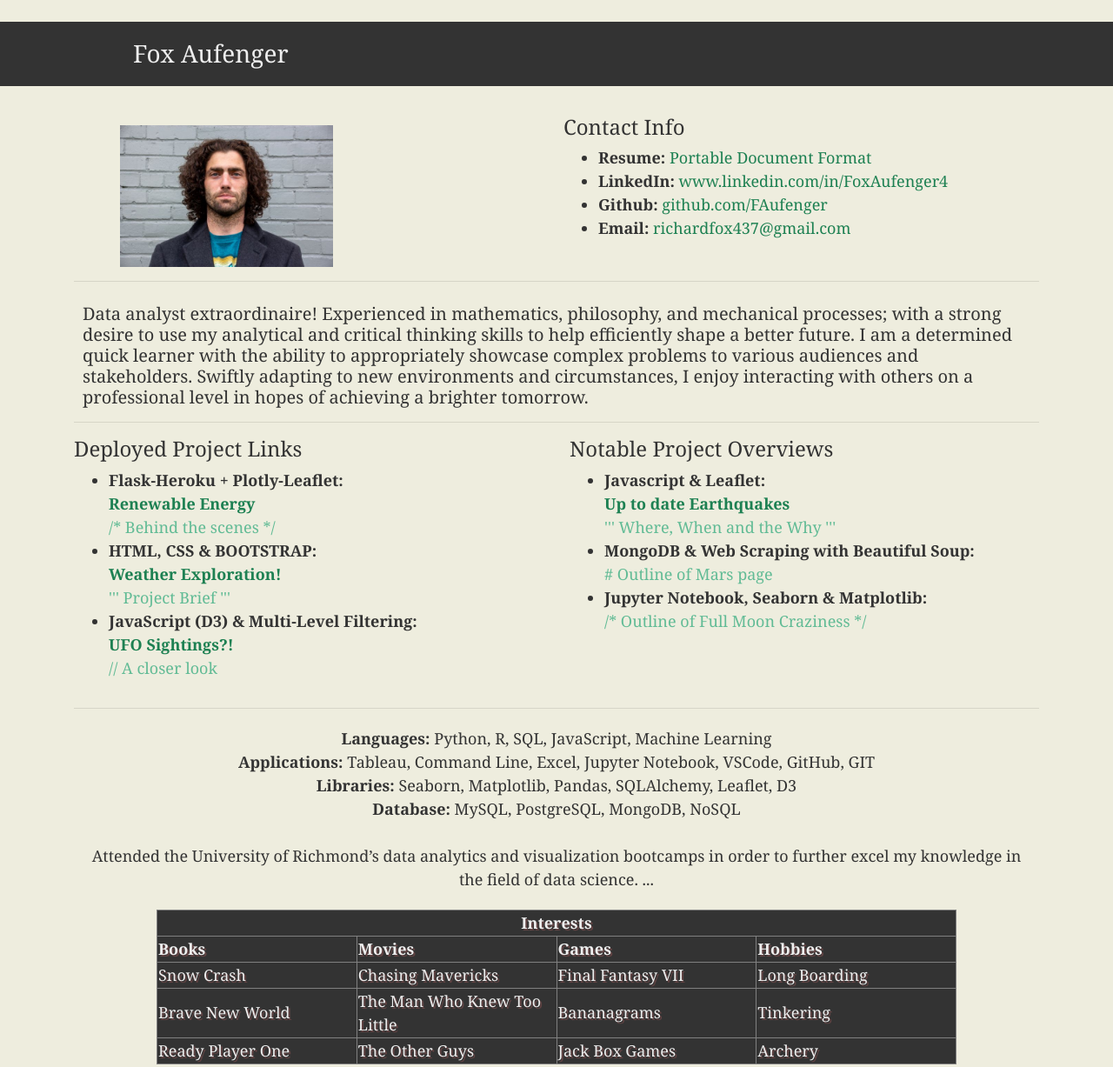
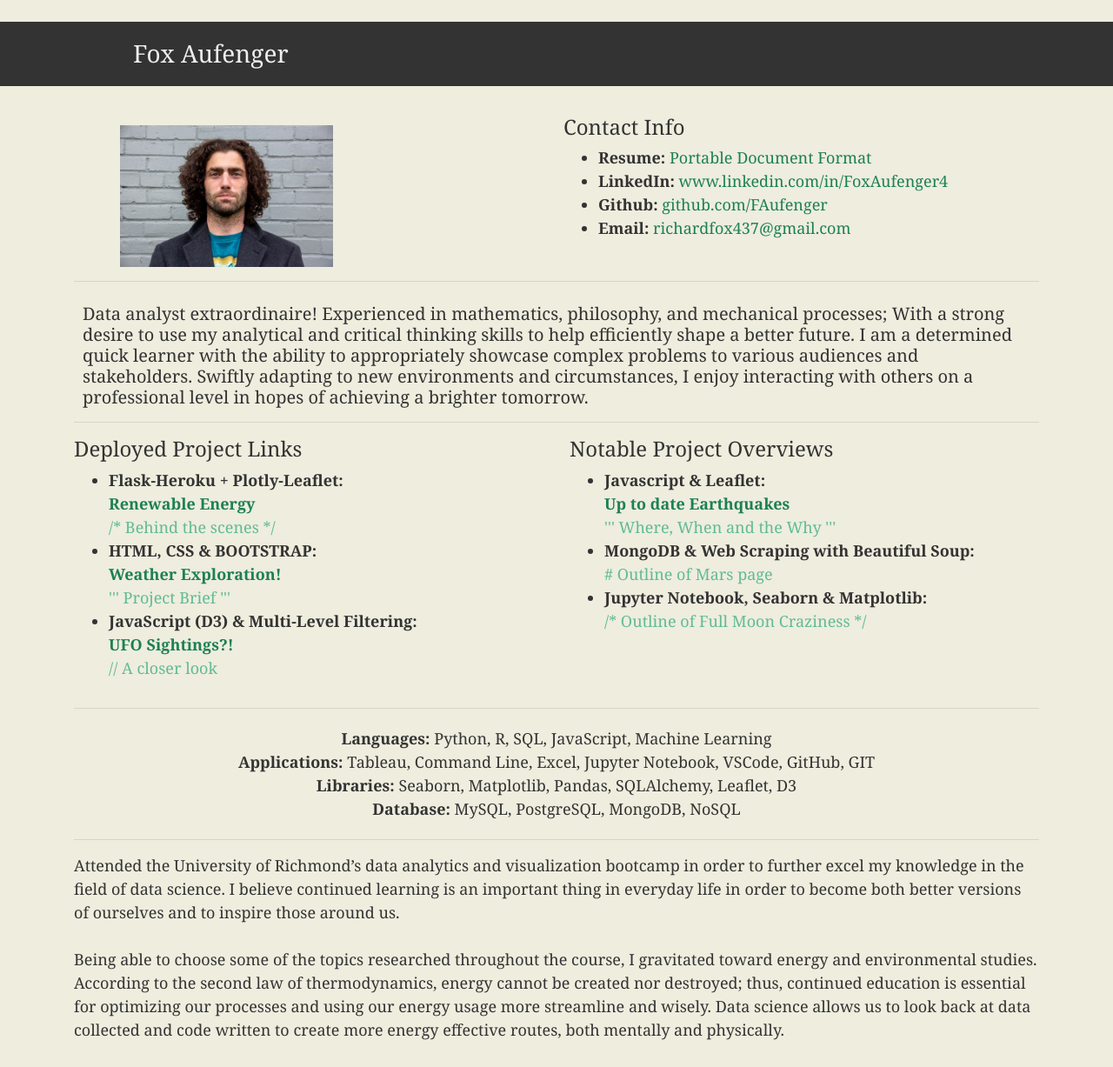
Before and after one commit to FAufenger/FAufenger.github.io, a plain HTML site: page index.html in a window 1280 px wide. Shown: the top 1227 px of the page at 87% size. Drawn offline with nearby package versions, Linux system fonts and the light colour scheme.

Commit message:
Update index.html

```diff
--- a/index.html
+++ b/index.html
@@ -50,7 +50,7 @@
         <hr>
         <h5 class="text-left">
           Data analyst extraordinaire! Experienced in mathematics, philosophy, and mechanical processes;
-          with a strong desire to use my analytical and critical thinking skills to help efficiently
+          With a strong desire to use my analytical and critical thinking skills to help efficiently
           shape a better future. I am a determined quick learner with the ability to appropriately showcase
           complex problems to various audiences and stakeholders. Swiftly adapting to new environments and
           circumstances, I enjoy interacting with others on a professional level in hopes of achieving a
@@ -100,16 +100,21 @@
           <b>Applications:</b> Tableau, Command Line, Excel, Jupyter Notebook, VSCode, GitHub, GIT<br>
           <b>Libraries:</b>  Seaborn, Matplotlib, Pandas, SQLAlchemy, Leaflet, D3<br>
           <b>Database:</b> MySQL, PostgreSQL, MongoDB, NoSQL<br>
-          <br>
-          Attended the University of Richmond’s data analytics and visualization bootcamps in order to further
-          excel my knowledge in the field of data science. ...
-          <!-- Being able to choose some of the topics researched throughout the course, I gravitated toward energy and enviromental studies.
-          According to the second law of thermodynamics, energy cannot be created nor destroyed, thus
-          continued education is essential for optimizing the processes and code that we have and creating more energy effective ways.  -->
+          <hr>
+          Attended the University of Richmond’s data analytics and visualization bootcamp in order to further excel my knowledge
+          in the field of data science. I believe continued learning is an important thing in everyday life in order to become
+          both better versions of ourselves and to inspire those around us.
+          <br><br>
+          Being able to choose some of the topics researched throughout the course, I gravitated toward energy and environmental
+          studies.  According to the second law of thermodynamics, energy cannot be created nor destroyed; thus, continued
+          education is essential for optimizing our processes and using our energy usage more streamline and wisely. Data science
+          allows us to look back at data collected and code written to create more energy effective routes, both mentally and
+          physically.
         </p>
       </div>
     </div>
 
+    <br>
 
     <div class="row">
       <div class="col-md-1"></div>
```
